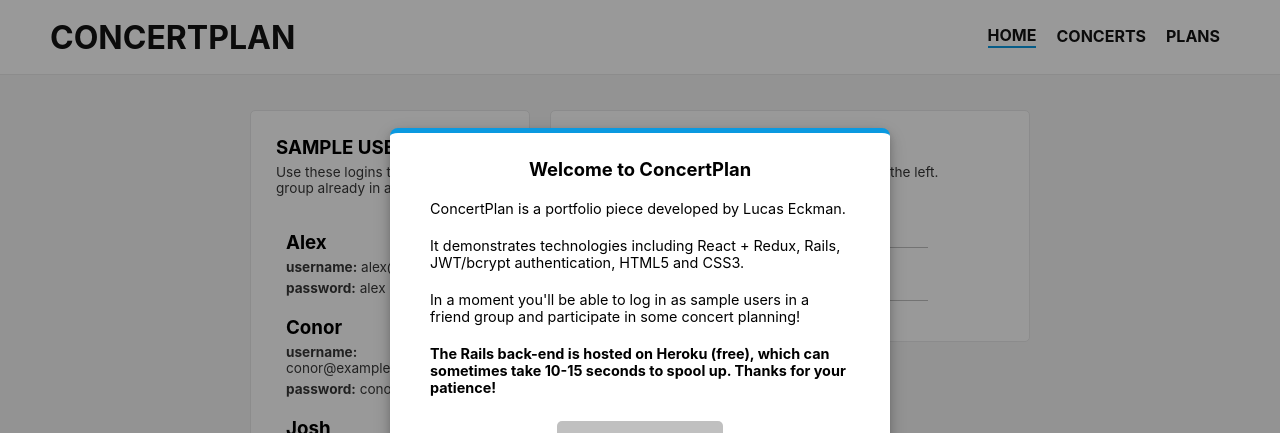
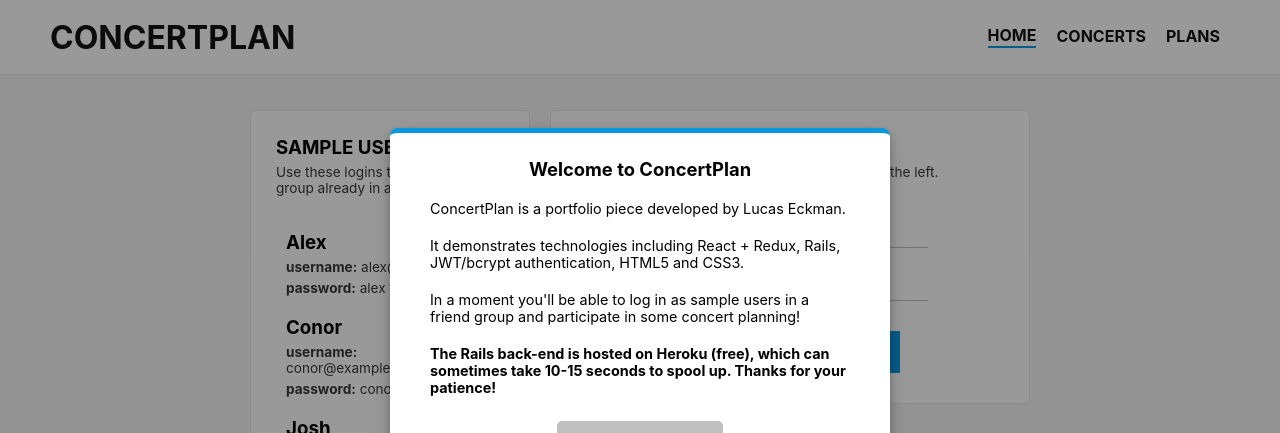
Before and after one commit to eckmLJE/concertplanfeature, a React (Create React App) app: page / in a window 1280 px wide. Shown: the top 433 px of the page. Built offline with nearby package versions, Linux system fonts and the light colour scheme; no server answers.

Commit message:
successful login

```diff
--- a/src/Buttons/Buttons.css
+++ b/src/Buttons/Buttons.css
@@ -6,26 +6,53 @@
   height: 100%;
 }
 
-.start-plan-button button {
+.plan-button button {
   box-sizing: border-box;
   background-color: rgb(10, 153, 224);
   border: none;
   color: white;
-  padding: 20px 5px;
   text-align: center;
   text-decoration: none;
   display: inline-block;
   font-size: 1.1em;
-  /* margin: 5px auto; */
   cursor: pointer;
+}
+
+.start-plan-button button {
+  padding: 20px 5px;
+  width: 100%;
+  height: 100%;
   transition: all 0.4s;
   border-bottom-right-radius: 10px;
   outline: none;
   font-weight: 700;
-  width: 100%;
-  height: 100%;
 }
 
 .start-plan-button button:hover {
   font-size: 1.4em;
 }
+
+.login-button {
+  width: 100%;
+  display: flex;
+  flex-flow: row nowrap;
+  justify-content: center;
+  align-items: center;
+  height: 100%;
+  margin: 30px auto 0;
+}
+
+.login-button button {
+  box-sizing: border-box;
+  background-color: rgb(10, 153, 224);
+  border: none;
+  color: white;
+  text-align: center;
+  text-decoration: none;
+  display: inline-block;
+  font-size: 1.2em;
+  font-weight: 600;
+  cursor: pointer;
+  padding: 10px 40px;
+  width: 50%;
+}
--- a/src/Buttons/Buttons.js
+++ b/src/Buttons/Buttons.js
@@ -8,3 +8,11 @@ export const StartPlanButton = props => {
     </div>
   );
 };
+
+export const LoginButton = props => {
+  return (
+    <div className="login-button">
+      <button onClick={props.authenticate}>LOG IN</button>
+    </div>
+  );
+};
--- a/src/Home/LoginPlate.js
+++ b/src/Home/LoginPlate.js
@@ -1,13 +1,62 @@
-import React from "react";
+import React, { Component } from "react";
+import { connect } from "react-redux";
+
 import "./LoginPlate.css";
 
-const LoginPlate = () => {
-  return (
-    <div className="login-plate">
-      <input type="text" placeholder="username" />
-      <input type="password" placeholder="password" />
-    </div>
-  );
-};
+import { authenticateUser } from "../actions/user";
 
-export default LoginPlate;
+import { LoginButton } from "../Buttons/Buttons";
+
+class LoginPlate extends Component {
+  state = {
+    email: "",
+    password: ""
+  };
+
+  handleLogin = e => {
+    e.preventDefault();
+    const userData = this.state;
+    console.log(userData);
+    this.props.authenticateUser(userData);
+    this.setState({ email: "", password: "" });
+  };
+
+  render() {
+    return (
+      <div className="login-container">
+        <div className="login-header">
+          <h1>LOG IN</h1>
+          <p>Please use one of the sample users to the left. </p>
+        </div>
+        <div className="login-plate">
+          <input
+            type="text"
+            placeholder="email"
+            value={this.state.email}
+            onChange={e =>
+              this.setState({ email: e.target.value.toLowerCase() })
+            }
+          />
+          <input
+            type="password"
+            placeholder="password"
+            value={this.state.password}
+            onChange={e =>
+              this.setState({ password: e.target.value.toLowerCase() })
+            }
+          />
+          <LoginButton authenticate={this.handleLogin} />
+        </div>
+      </div>
+    );
+  }
+}
+
+const mapDispatchToProps = dispatch => ({
+  authenticateUser: userData => dispatch(authenticateUser(userData))
+});
+
+export default connect(
+  null,
+  mapDispatchToProps
+)(LoginPlate);
--- a/src/Home/UserPanel.js
+++ b/src/Home/UserPanel.js
@@ -1,7 +1,9 @@
 import React, { Component } from "react";
+import { connect } from "react-redux";
 import "./UserPanel.css";
 
 import LoginPlate from "./LoginPlate";
+import UserPlate from "./UserPlate";
 
 class UserPanel extends Component {
   render() {
@@ -55,13 +57,7 @@ class UserPanel extends Component {
         </div>
         <div className="user-box login-box">
           <div className="user-card">
-            <div className="login-container">
-              <div className="login-header">
-                <h1>LOG IN</h1>
-                <p>Please use one of the sample users to the left. </p>
-              </div>
-              <LoginPlate />
-            </div>
+            {this.props.loggedIn ? <UserPlate /> : <LoginPlate />}
           </div>
         </div>
       </section>
@@ -69,4 +65,15 @@ class UserPanel extends Component {
   }
 }
 
-export default UserPanel;
+const mapStateToProps = state => ({
+  loggedIn: state.user.loggedIn
+});
+
+// const mapDispatchToProps = dispatch => ({
+//   logOutUser: () => dispatch(logOutUser())
+// });
+
+export default connect(
+  mapStateToProps,
+  null
+)(UserPanel);
--- /dev/null
+++ b/src/Home/UserPlate.js
@@ -0,0 +1,5 @@
+import React from "react";
+
+const UserPlate = () => <div>UserPlate</div>;
+
+export default UserPlate;
```
Also changed, not shown: src/Home/UserPlate.css (added).
